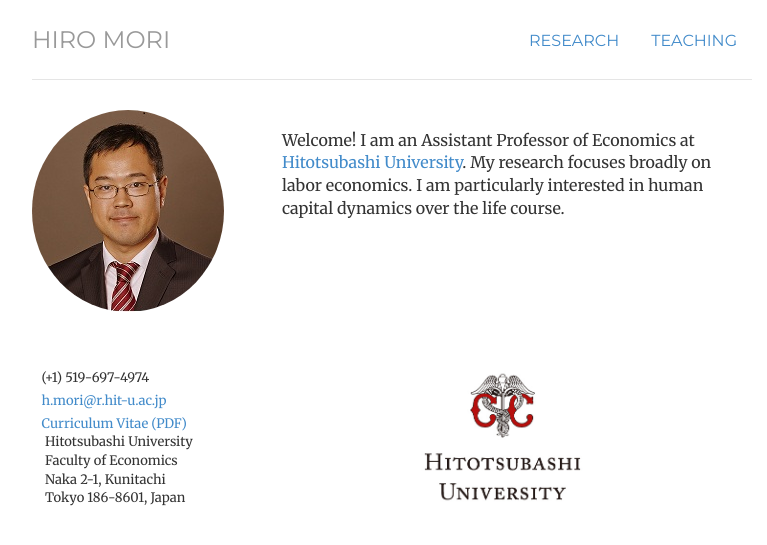
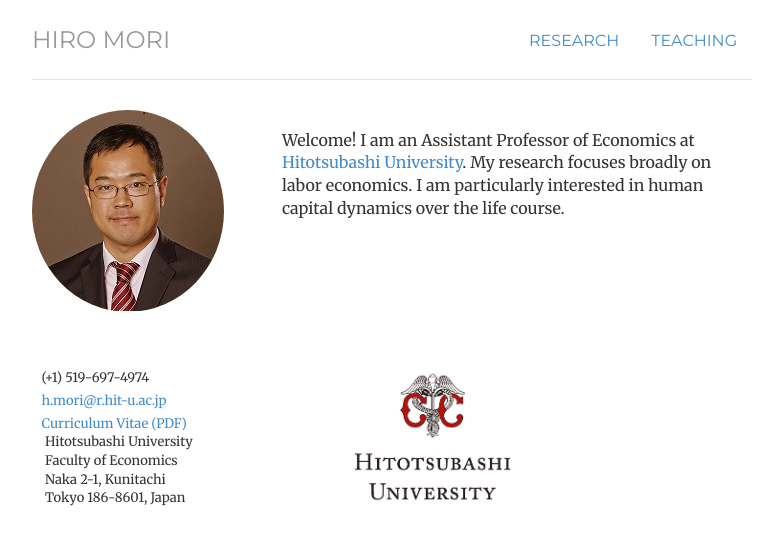
Before and after one commit to morihiroaki/morihiroaki.github.io, a Jekyll site: the page built from index.html, in a window 1280 px wide. Shown: the top 545 px of the page, without its empty margins (248-1015 px from the left). Built offline with Jekyll 4.4.1, drawn with Linux system fonts in a browser that asks for light colours.

Commit message:
Update index.html

```diff
--- a/index.html
+++ b/index.html
@@ -41,7 +41,7 @@
               <p><font size="3"> Welcome! I am an Assistant Professor of Economics at <a href="http://www.econ.hit-u.ac.jp/~koho/english/">Hitotsubashi University</a>. My research
               focuses broadly on labor economics. I am particularly interested in human capital dynamics over the life course.</p>
               <br/><br/><br/><br/><br/><br/>
-              <img  class="img-rounded" src="files/hitotsubashi.jpg" height="140" width="200" style='right: center;' hspace="120">
+              <img  class="img-rounded" src="files/hitotsubashi.jpg" height="140" width="200" style='right: center;' hspace="50">
 
               </div>
 
```
